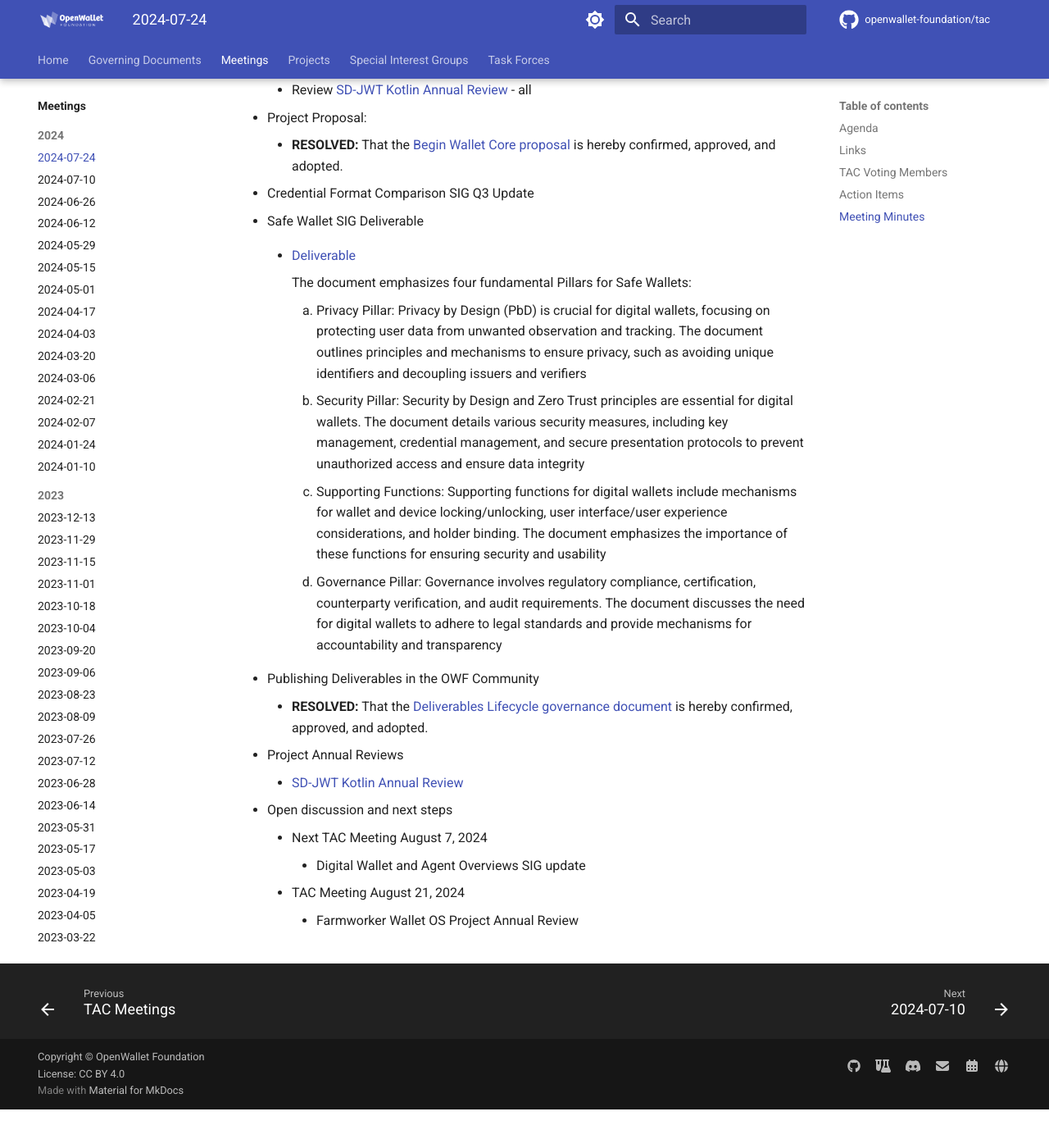
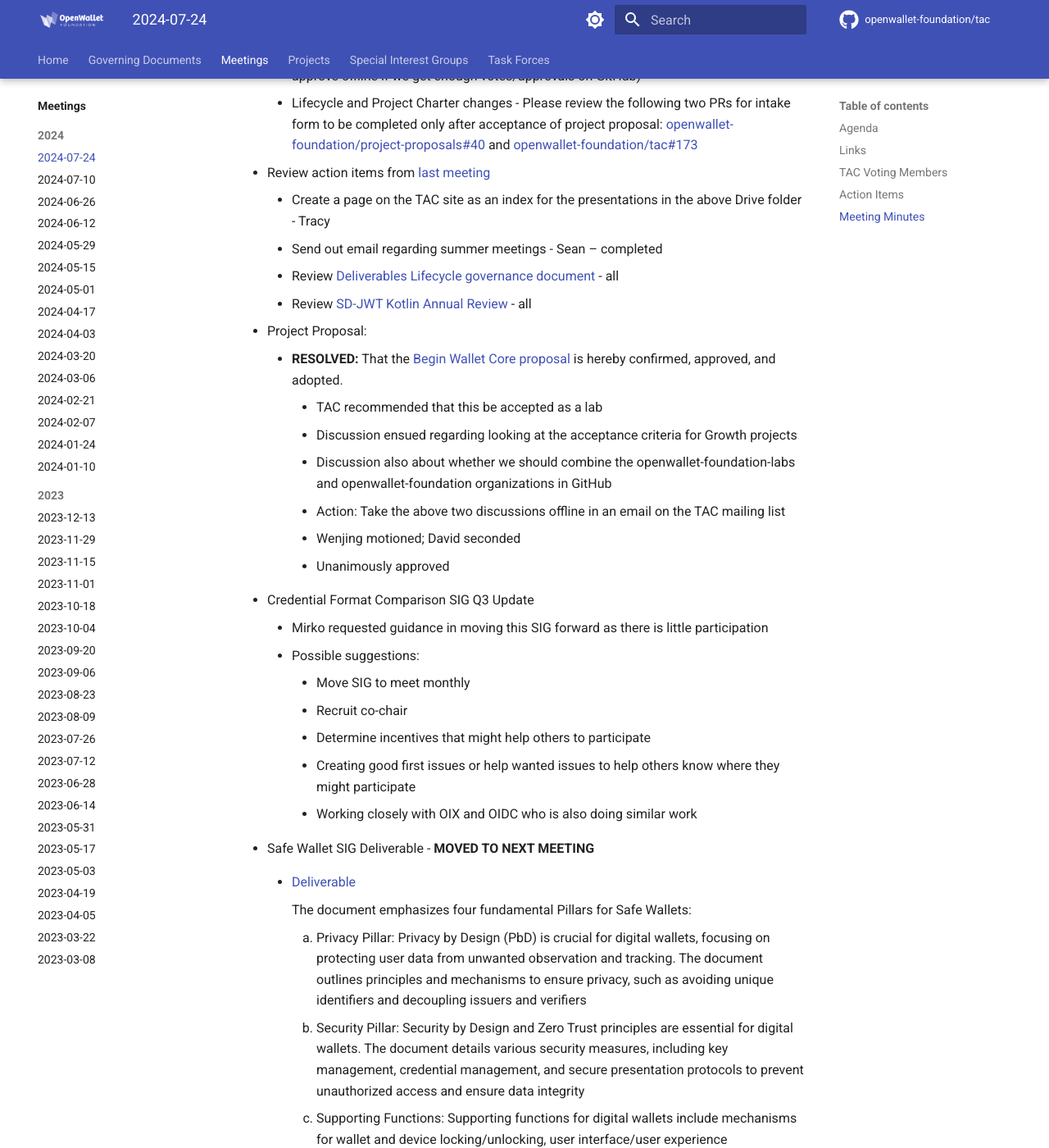
Before and after one commit to openwallet-foundation/tac, an MkDocs documentation site: the page built from docs/meetings/2024/2024-07-24.md, in a window 1280 px wide and 1400 px high, scrolled down 1789 px. Shown: the whole window at 82% size. Built offline with MkDocs 1.6.1 and Material for MkDocs 9.7.7, drawn with Linux system fonts in a browser that asks for light colours; comment, search, counter and statistics services are not loaded; before the commit the page ends 3142 px from its top, so only the background shows below that; some of the changed text lies outside the part shown.

Commit message:
Add meeting minutes
Signed-off-by: Tracy A. Kuhrt <tracy.a.kuhrt@accenture.com>

```diff
--- a/docs/meetings/2024/2024-07-24.md
+++ b/docs/meetings/2024/2024-07-24.md
@@ -8,27 +8,34 @@
 - Review action items from [last meeting](./2024-07-10.md#action-items)
 - Project Proposal: [Begin Wallet Core](https://github.com/openwallet-foundation/project-proposals/pull/38)
 - Credential Format Comparison SIG update
-- Safe Wallet SIG deliverable
-- [Publishing Deliverables in the OWF Community](https://github.com/openwallet-foundation/tac/pull/169)
-- Project Annual Reviews
+- Safe Wallet SIG deliverable - **MOVED TO NEXT MEETING**
+- [Publishing Deliverables in the OWF Community](https://github.com/openwallet-foundation/tac/pull/169) - **MOVED TO NEXT MEETING**
+- Project Annual Reviews - **MOVED TO NEXT MEETING**
     - [SD-JWT Kotlin Annual Review](https://github.com/openwallet-foundation/tac/pull/171)
 - Open discussion and next steps
 
 ## Links
 - [slides](https://docs.google.com/presentation/d/1zEv-MAYPW4S27COdsfJwb2iZKsLnn-NzPdFzLAgg94M/edit?usp=sharing)
-- [recording]()
+- [recording](https://zoom.us/rec/share/zwI-MfT_JXgr0IyAtOHkgscBsVcCFZ8mRTu3r9o4GYRnIiV2DeWtt9MtcVOyjtMm.lLZzuY73cIfTiEaS)
 
 ## TAC Voting Members
 
-- [ ] David Zeuthen
-- [ ] Jaehoon (Ace) Shim
-- [ ] Rolson Quadras
-- [ ] Pete Cooling
-- [ ] Stavros Kounis
-- [ ] Tracy Kuhrt
-- [ ] Wenjing Chu
+- [x] David Zeuthen
+- [x] Jaehoon (Ace) Shim
+- [x] Rolson Quadras
+- [x] Pete Cooling
+- [x] Stavros Kounis
+- [x] Tracy Kuhrt
+- [x] Wenjing Chu
 
 ## Action Items
+
+- Look at updating the project proposal template PR to remove the need for a charter - Tracy
+- Send email to TAC mailing list to kick off discussion about Growth acceptance criteria - Tracy
+- Review [Deliverables Lifecycle governance document](https://github.com/openwallet-foundation/tac/pull/169/files) - all
+- Review [SD-JWT Kotlin Annual Review](https://github.com/openwallet-foundation/tac/pull/171) - all
+- Review [Verifiable Credentials Wallet Lab Proposal](https://github.com/openwallet-foundation/project-proposals/pull/39) - all
+- Review Lifecycle and Project Charter changes - [openwallet-foundation/project-proposals#40](https://github.com/openwallet-foundation/project-proposals/pull/40) and [openwallet-foundation/tac#173](https://github.com/openwallet-foundation/tac/pull/173) - all
 
 ## Meeting Minutes
 
@@ -46,10 +53,23 @@
 
 - Project Proposal:
     - **RESOLVED:** That the [Begin Wallet Core proposal](https://github.com/openwallet-foundation/project-proposals/pull/38) is hereby confirmed, approved, and adopted.
+        - TAC recommended that this be accepted as a lab
+        - Discussion ensued regarding looking at the acceptance criteria for Growth projects
+        - Discussion also about whether we should combine the openwallet-foundation-labs and openwallet-foundation organizations in GitHub
+        - Action: Take the above two discussions offline in an email on the TAC mailing list
+        - Wenjing motioned; David seconded
+        - Unanimously approved
 
 - Credential Format Comparison SIG Q3 Update
+     - Mirko requested guidance in moving this SIG forward as there is little participation
+     - Possible suggestions:
+         - Move SIG to meet monthly
+         - Recruit co-chair
+         - Determine incentives that might help others to participate
+         - Creating good first issues or help wanted issues to help others know where they might participate
+         - Working closely with OIX and OIDC who is also doing similar work
 
-- Safe Wallet SIG Deliverable
+- Safe Wallet SIG Deliverable - **MOVED TO NEXT MEETING**
     - [Deliverable](https://github.com/openwallet-foundation/safe-wallet-sig/releases/tag/v1.1)
 
         The document emphasizes four fundamental Pillars for Safe Wallets:
@@ -59,14 +79,17 @@
         1. Supporting Functions: Supporting functions for digital wallets include mechanisms for wallet and device locking/unlocking, user interface/user experience considerations, and holder binding. The document emphasizes the importance of these functions for ensuring security and usability
         1. Governance Pillar: Governance involves regulatory compliance, certification, counterparty verification, and audit requirements. The document discusses the need for digital wallets to adhere to legal standards and provide mechanisms for accountability and transparency
 
-- Publishing Deliverables in the OWF Community
+- Publishing Deliverables in the OWF Community - **MOVED TO NEXT MEETING**
     - **RESOLVED:** That the [Deliverables Lifecycle governance document](https://github.com/openwallet-foundation/tac/pull/169) is hereby confirmed, approved, and adopted.
 
-- Project Annual Reviews
+- Project Annual Reviews - **MOVED TO NEXT MEETING**
     - [SD-JWT Kotlin Annual Review](https://github.com/openwallet-foundation/tac/pull/171)
 
 - Open discussion and next steps
     - Next TAC Meeting August 7, 2024
+        - Safe Wallet SIG Deliverable
+        - Publishing Deliverables in the OWF Community
+        - Project Annual Reviews
         - Digital Wallet and Agent Overviews SIG update
     - TAC Meeting August 21, 2024
         - Farmworker Wallet OS Project Annual Review
```
